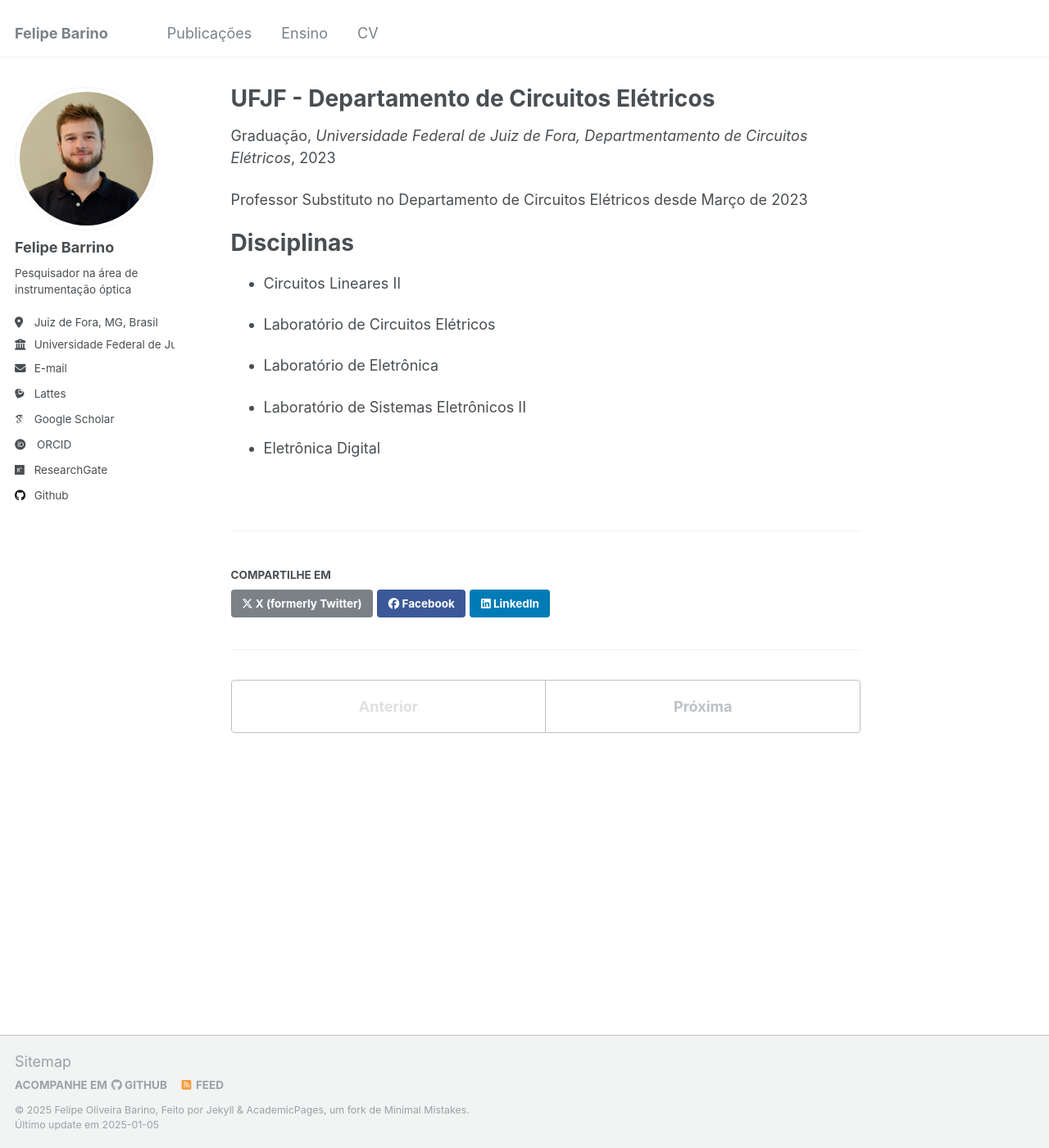
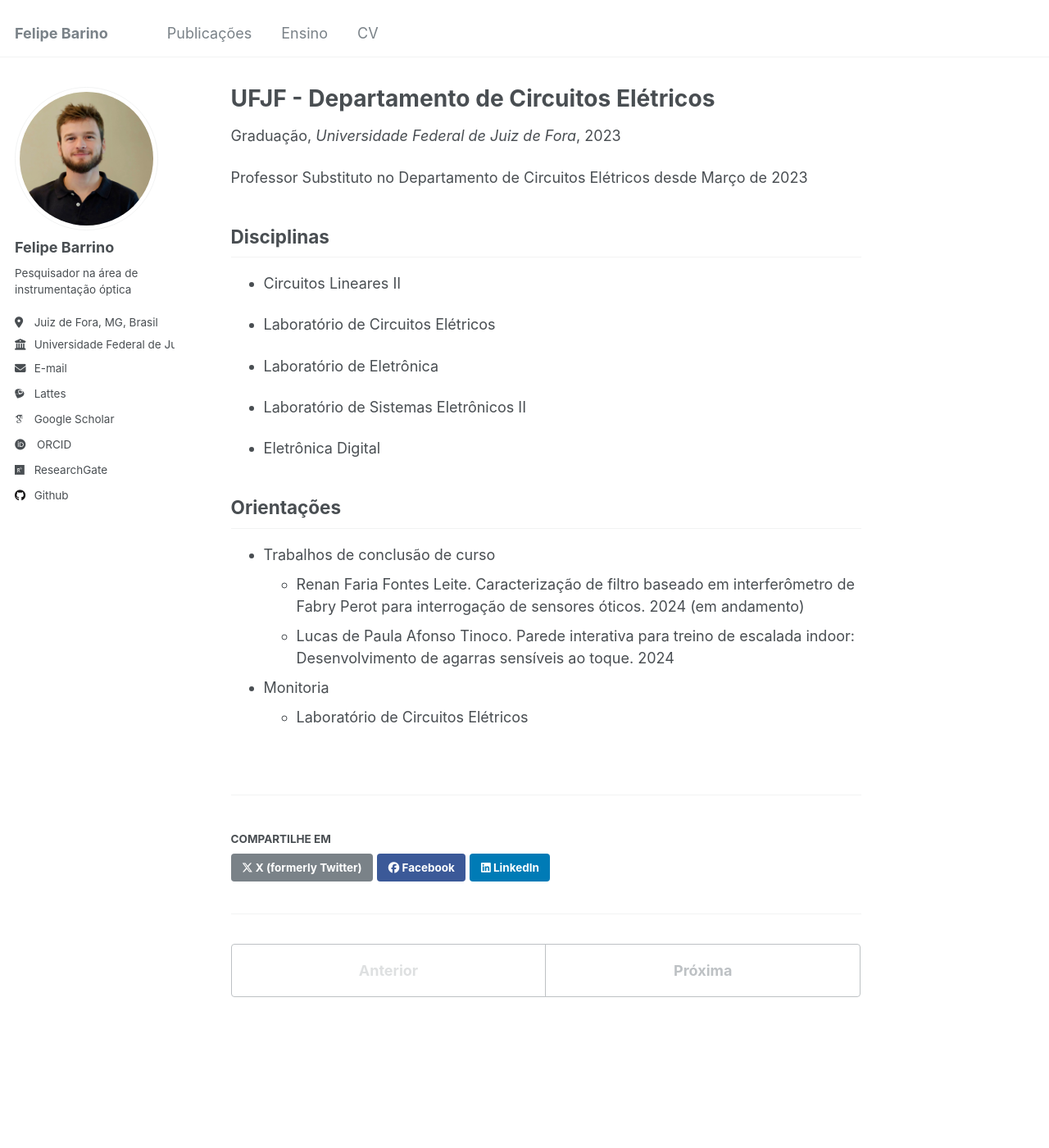
Before and after one commit to felipebarino/felipebarino.github.io, a Jekyll site: the page built from _teaching/2023-UFJF-substituto-grad.md, in a window 1280 px wide and 1400 px high. Shown: the whole window at 82% size. Built offline with Jekyll 4.4.1, drawn with Linux system fonts in a browser that asks for light colours; some web fonts are replaced.

Commit message:
orientações

```diff
--- a/_teaching/2023-UFJF-substituto-grad.md
+++ b/_teaching/2023-UFJF-substituto-grad.md
@@ -3,7 +3,7 @@ title: "UFJF - Departamento de Circuitos Elétricos"
 collection: teaching
 type: "Graduação"
 permalink: /teaching/2023-UFJF-substituto-grad
-venue: "Universidade Federal de Juiz de Fora, Departmentamento de Circuitos Elétricos"
+venue: "Universidade Federal de Juiz de Fora"
 date: 2023-03-01
 location: "Juiz de Fora, Brasil"
 ---
@@ -11,7 +11,7 @@ location: "Juiz de Fora, Brasil"
 Professor Substituto no Departamento de Circuitos Elétricos desde Março de 2023
 
 Disciplinas
-======
+---
 * Circuitos Lineares II
 
 * Laboratório de Circuitos Elétricos
@@ -21,3 +21,12 @@ Disciplinas
 * Laboratório de Sistemas Eletrônicos II
 
 * Eletrônica Digital
+
+Orientações
+---
+* Trabalhos de conclusão de curso
+    * Renan Faria Fontes Leite. Caracterização de filtro baseado em interferômetro de Fabry Perot para interrogação de sensores óticos. 2024 (em andamento)
+    * Lucas de Paula Afonso Tinoco. Parede interativa para treino de escalada indoor: Desenvolvimento de agarras sensíveis ao toque. 2024
+
+* Monitoria
+    * Laboratório de Circuitos Elétricos
```
Also changed, not shown: _teaching/2024-UFJF-substituto-idase.md (+2 -2 lines).
